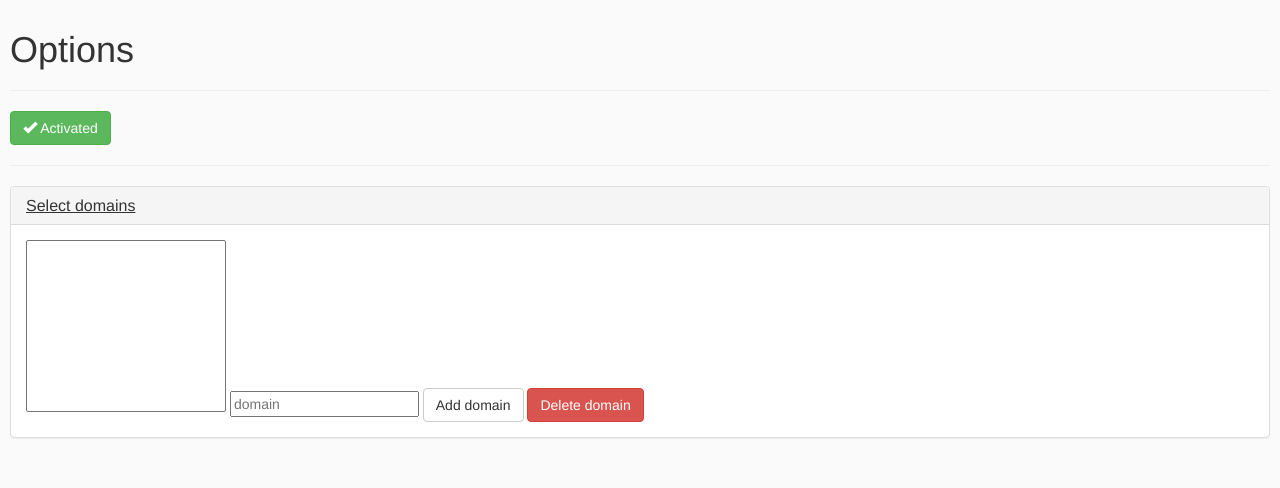
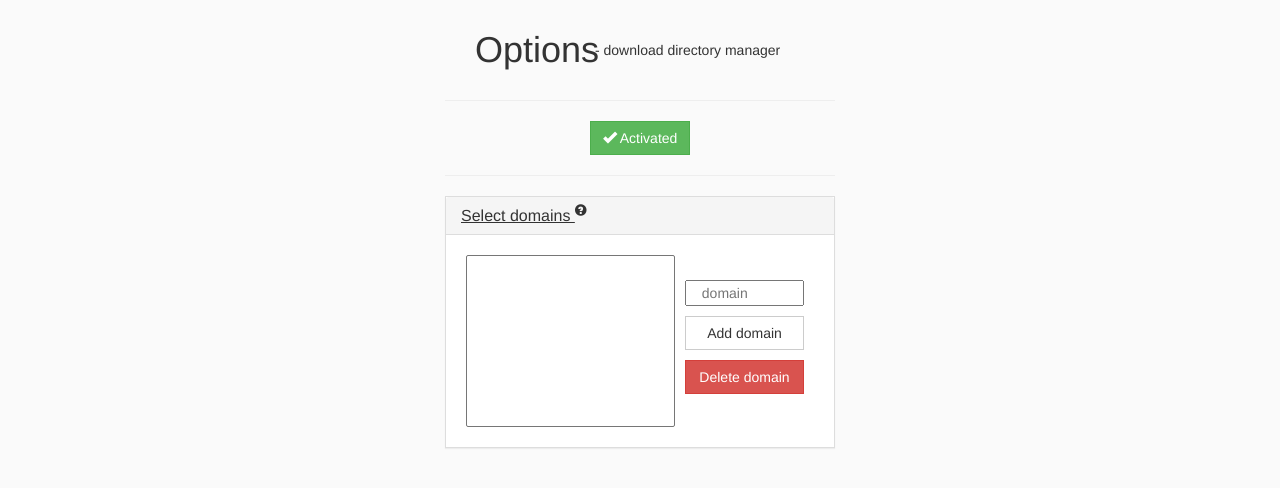
Before and after one commit to Obstc0rp/chrome-download-directory-manager, a browser extension: page html/options.html in a window 1280 px wide. Both pictures are taken after a click on the link "Select domains". Drawn offline with nearby package versions, Linux system fonts and the light colour scheme.

Commit message:
added some styles

```diff
--- a/assets/css/frontend.css
+++ b/assets/css/frontend.css
@@ -11,3 +11,11 @@ h3 {
 #pluginActivate {
 	width: 100%;
 }
+
+.btn {
+	border-radius: 0;
+}
+
+hr {
+	margin: 2px;
+}
--- a/assets/css/options.css
+++ b/assets/css/options.css
@@ -4,6 +4,26 @@ body {
 	background-color: #fafafa;
 }
 
+.panel-body * {
+	margin: 5px;
+}
+
 #domains {
-	width: 200px;
+	float: left;
 }
+
+#optionName {
+	margin-top: 30px;
+}
+
+#newDomain {
+	margin-top: 30px;
+}
+
+.btn {
+	border-radius: 0;
+}
+
+.panel-group .panel {
+	border-radius: 0;
+}
--- a/assets/js/frontend.js
+++ b/assets/js/frontend.js
@@ -6,6 +6,8 @@ $(document).ready(function(){
 
 	refresh();
 	addEvents();
+
+	$('#selectDomains').tooltip();
 });
 
 function refresh () {
--- a/html/options.html
+++ b/html/options.html
@@ -4,34 +4,41 @@
 		<link type="text/css" href="../assets/css/options.css" rel="stylesheet">
 	</head>
 	<body>
-		<div>
-			<h1>Options</h1>
+		<div class="col-lg-4"></div>
+		<div class="col-lg-4">
+			<div class="col-lg-12">
+				<h1 class="col-lg-4">Options</h1>
+				<p id="optionName" class="col-lg-8"> - download directory manager</p>
+			</div>
+			<div class="clearfix"></div>
 			<hr>
-			<button class="btn btn-success" type="button" id="pluginActivate"><span id="spanActivate" class="glyphicon glyphicon-ok"></span> Activated</button>
+			<button class="btn btn-success center-block" type="button" id="pluginActivate"><span id="spanActivate" class="glyphicon glyphicon-ok"></span> Activated</button>
 			<hr>
 			<div class="panel-group" id="accordion">
 			    <div class="panel panel-default">
 			      <div class="panel-heading">
 			        <h4 class="panel-title">
-			          <a id="selectDomains" data-toggle="collapse" data-parent="#accordion" href="#collapseOne">
-			            Select domains
+			          <a data-toggle="collapse" data-parent="#accordion" href="#collapseOne">
+			            <div id="selectDomains" title="Add domains to the white list. Only this domains get subdirectories." data-placement="left" data-toggle="tooltip">Select domains <sup><span class="glyphicon glyphicon-question-sign"></span></sup></div>
 			          </a>
 			        </h4>
 			      </div>
 			      <div id="collapseOne" class="panel-collapse collapse">
 			       <div class="panel-body">
-						<select id="domains" multiple size="10"></select>
-						<input id="newDomain" type="text" class="inline-block" placeholder="domain" />
-						<button id="addDomain" class="btn btn-default">Add domain</button>
-						<button id="removeDomain" class="btn btn-danger">Delete domain</button>
+						<select id="domains" class="col-lg-7" multiple size="10"></select>
+						<input id="newDomain" class="col-lg-4" type="text" placeholder="domain" /><br>
+						<button id="addDomain" class="col-lg-4 btn btn-default">Add domain</button><br>
+						<button id="removeDomain" class="col-lg-4 btn btn-danger">Delete domain</button>
 			       </div>
 			      </div>
 			    </div>
 			</div>
 		</div>
+		<div class="col-lg-4"></div>
 	</body>
 	<script type="text/javascript" src="../bower_components/jQuery/dist/jquery.min.js"></script>
 	<script type="text/javascript" src="../bower_components/bootstrap/js/collapse.js"></script>
+	<script type="text/javascript" src="../bower_components/bootstrap/js/tooltip.js"></script>
 	<script type="text/javascript" src="../assets/js/options.js"></script>
 	<script type="text/javascript" src="../assets/js/frontend.js"></script>
 </html>
```
